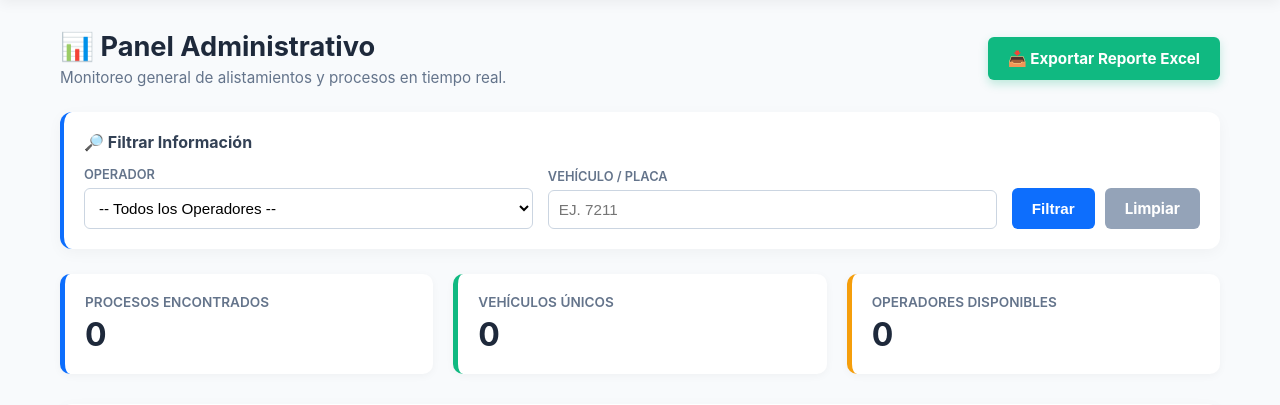
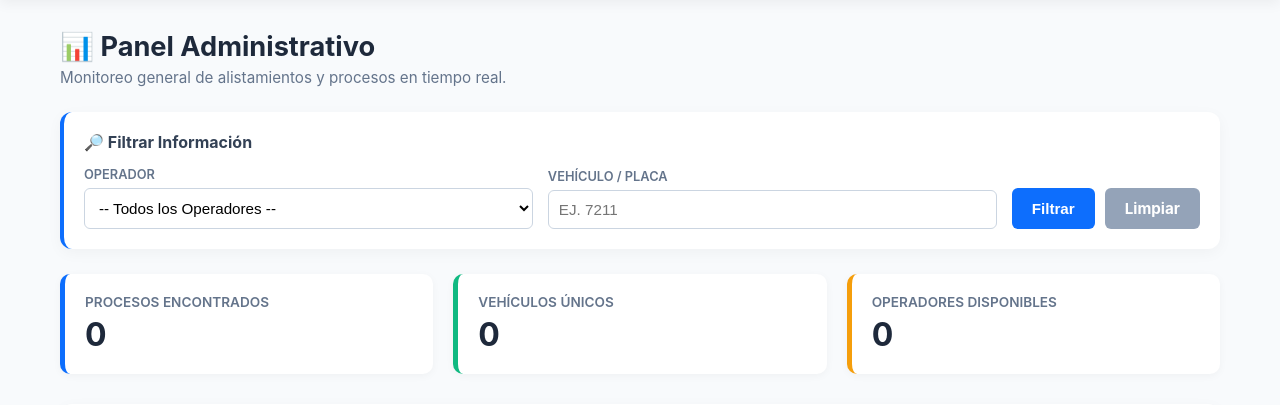
Before and after one commit to julio197212/alistamiento, a Flask app: page /admin in a window 1280 px wide. Shown: the part 65-470 px from the top of the page. Run offline with Flask 3, Linux system fonts and the light colour scheme; the visitor is signed in with stand-in values (Sample User, id 1); data that the repository does not hold is empty; some libraries are stand-ins or nearby versions.

Commit message:
Update admin.html

```diff
--- a/templates/admin.html
+++ b/templates/admin.html
@@ -8,9 +8,6 @@
             <h2 style="margin:0; color: #1e293b; font-weight: 700; font-size: 1.7rem;">📊 Panel Administrativo</h2>
             <p style="margin: 5px 0 0 0; color: #64748b; font-size: 0.95rem;">Monitoreo general de alistamientos y procesos en tiempo real.</p>
         </div>
-        <a href="/exportar" style="background-color: #10b981; color: white; text-decoration: none; padding: 12px 20px; border-radius: 6px; font-weight: bold; font-size: 0.95rem; box-shadow: 0 4px 10px rgba(16,185,129,0.25);">
-            📥 Exportar Reporte Excel
-        </a>
     </div>
 
     <!-- Barra de Filtros de Consulta -->
```
